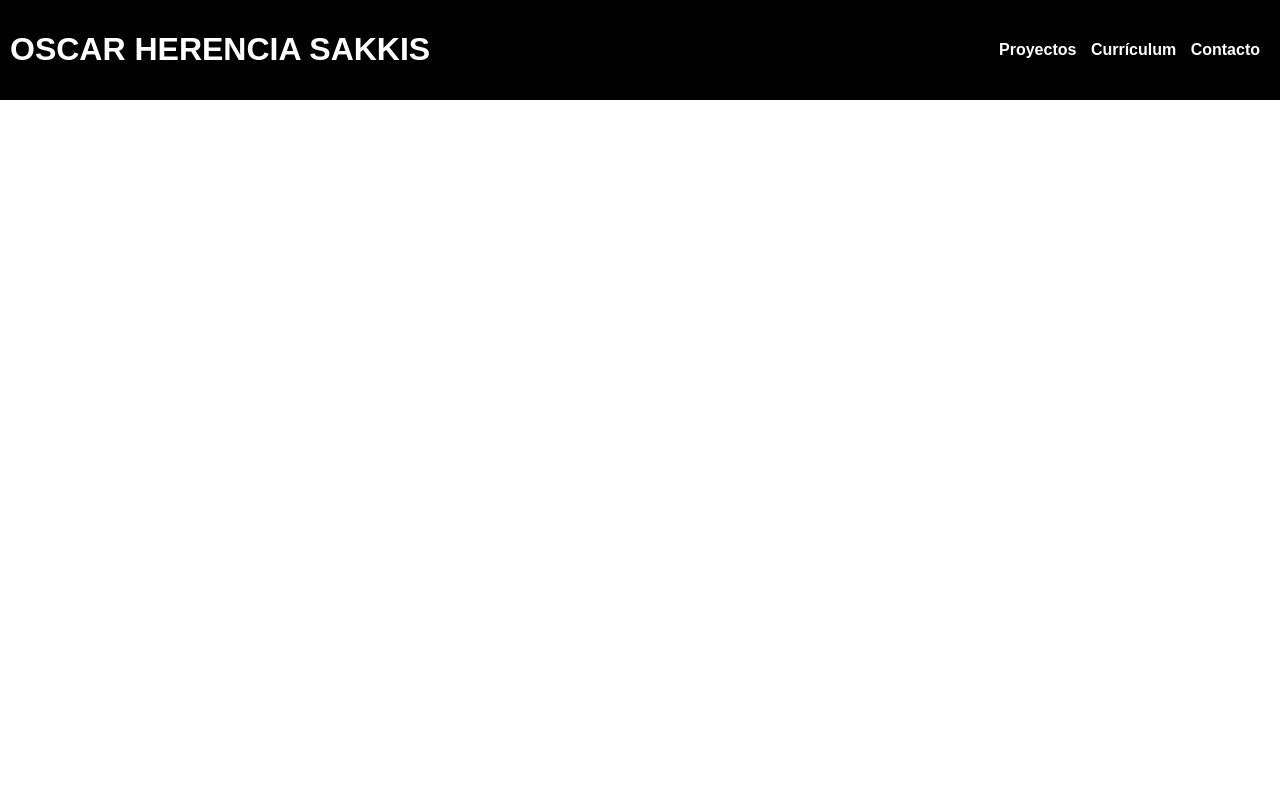
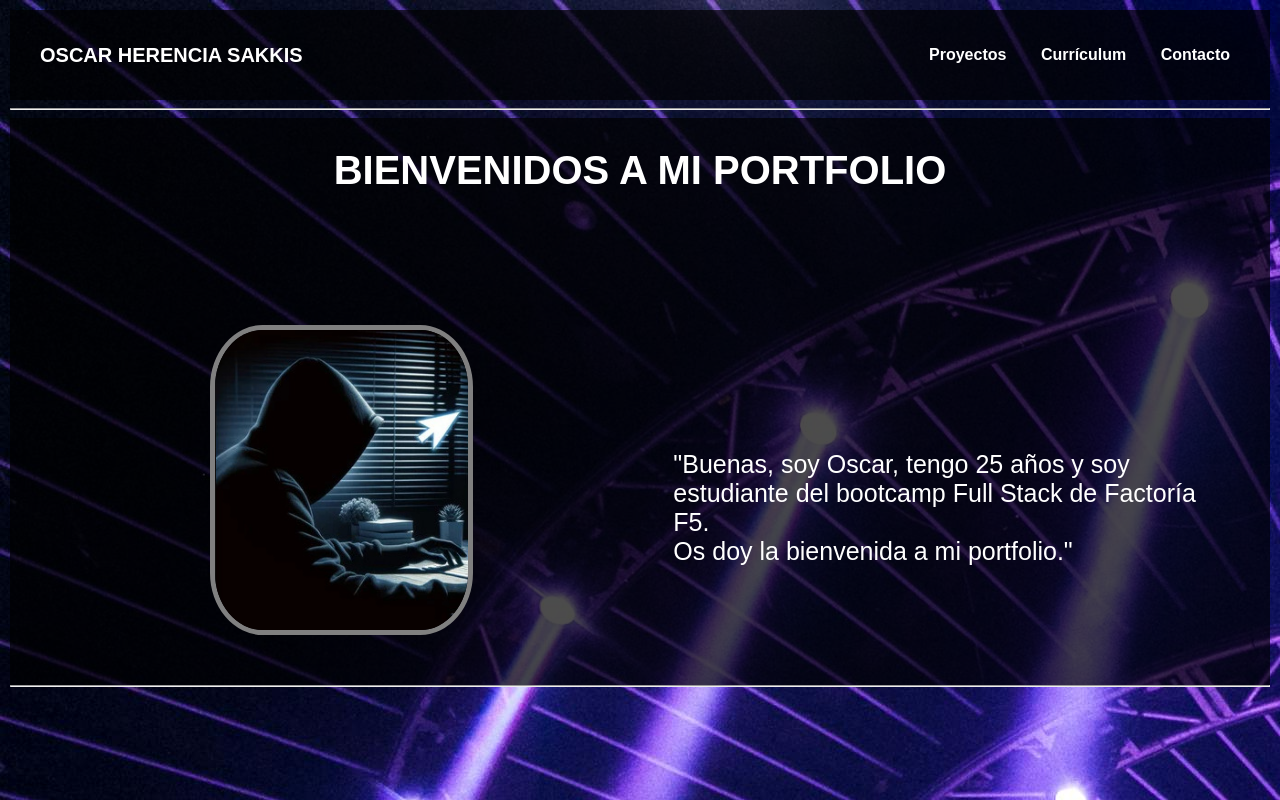
Before and after one commit to project-assigments-p2-singulaars/portfolio-oscarh9, a plain HTML site: page index.html in a window 1280 px wide. Drawn offline with Linux system fonts and the light colour scheme.

Commit message:
menu y retoques header

```diff
--- a/index.html
+++ b/index.html
@@ -13,9 +13,19 @@
         </a>
         <nav>
         <a href="" class="nav-right">Proyectos</a>
-        <a href="" class=nav-right">Currículum</a>
+        <a href="" class="nav-right">Currículum</a>
         <a href="" class= "nav-right">Contacto</a>
         </nav>
     </header>
+<hr>
+    <main class="menu">
+        <h1 class="titulo-bienvenida">BIENVENIDOS A MI PORTFOLIO</h1>
+        <div class="contenedor-imagen">
+        <img src="Captura.jpg" alt="Foto" class="foto-personal">
+        <p class="texto-bienvenida"> "Buenas, soy Oscar, tengo 25 años y soy estudiante del bootcamp Full Stack de Factoría F5.<br>
+        Os doy la bienvenida a mi portfolio." </p>
+        </div>
+        <hr class="linea-footer">
+    </main>
 </body>
 </html>
--- a/styles.css
+++ b/styles.css
@@ -1,20 +1,30 @@
 body {
     font-family: sans-serif;
-    margin: 0;
+    margin: 10px;
+    background-image: url(pexels-wendy-wei-1555900.jpg);
 }
+
+/* Header */
+
 header {
     display: flex;
     min-height: 70px;
-    background-color: black;
+    background-color: rgba(0, 0, 0, 70%);
     color: white;
     justify-content: space-between;
     align-items: center;
     padding: 10px;
 }
 
+.nombre {
+    font-size: 20px;
+    margin-left: 20px;
+}
+
 a {
     text-decoration: none;
     color: white;
+    margin-right: 20px;
 }
 
 nav a {
@@ -35,3 +45,42 @@ nav a:hover {
         padding: 10px 0px;
     }
 }
+
+/* Menu */
+
+.menu {
+    background-color: rgba(0, 0, 0, 70%);
+    color: white;
+}
+
+.titulo-bienvenida {
+    text-align: center;
+    font-size: 40px;
+    margin-top: 0px;
+    padding: 30px;
+}
+
+.contenedor-imagen {
+    display: flex;
+}
+
+.texto-bienvenida {
+    margin-left: 200px;
+    margin-right: 50px;
+    margin-top: 200px;
+    font-size: 25px;
+}
+
+.foto-personal {
+    height: 300px;
+    margin-left: 200px;
+    margin-top: 75px;
+    border-radius: 20%;
+    border: 5px solid grey;
+}
+
+.linea-footer {
+    margin-top: 50px;
+}
+
+/*Footer*/
```
Also changed, not shown: Captura.jpg (added), pexels-wendy-wei-1555900.jpg (added).
